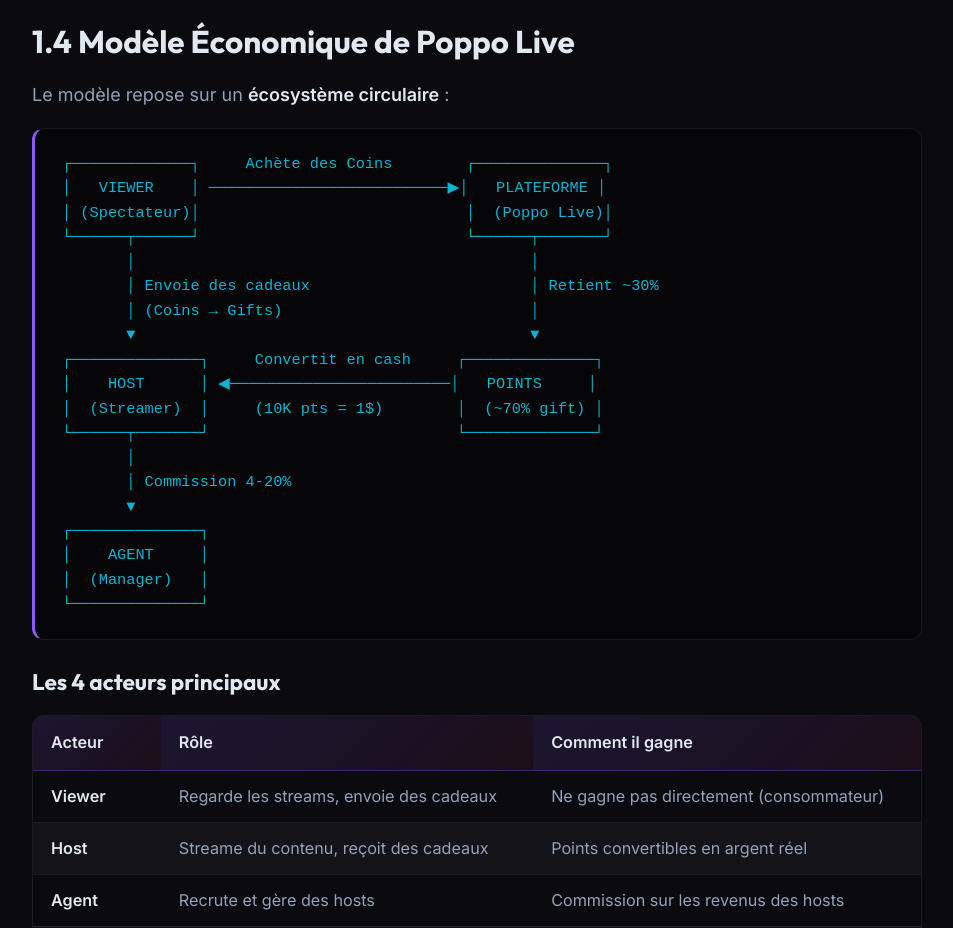
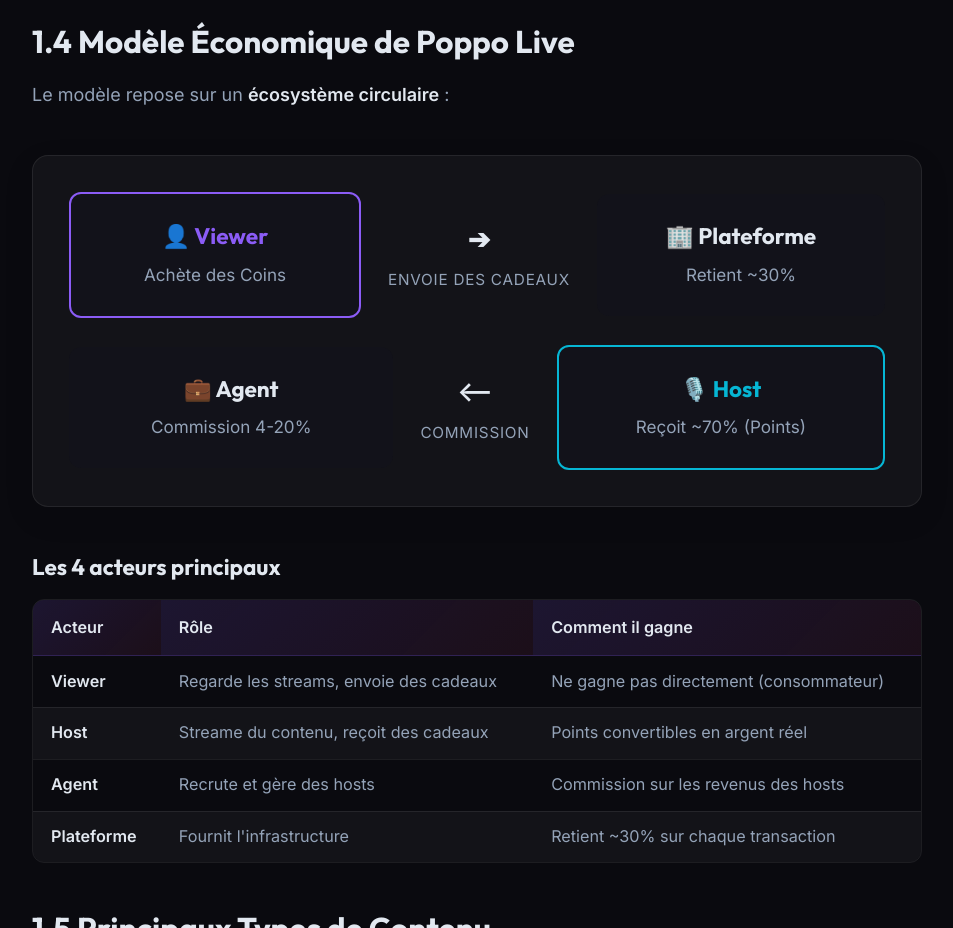
Before and after one commit to Niainarisoa01/poppo-live-guide-2026, a Next.js app: page /sections/introduction in a window 1280 px wide. Shown: the part 1660-2588 px from the top of the page, without its empty margins (313-1266 px from the left). Built offline with nearby package versions, Linux system fonts and the light colour scheme.

Commit message:
feat: replace ASCII diagram with responsive CSS eco-diagram

```diff
--- a/app/globals.css
+++ b/app/globals.css
@@ -697,6 +697,95 @@
   color: var(--accent-purple);
 }
 
+/* === ECO DIAGRAM === */
+.eco-diagram {
+  display: flex;
+  flex-direction: column;
+  gap: 1.5rem;
+  background: var(--bg-card);
+  padding: 2rem;
+  border-radius: var(--radius-lg);
+  border: 1px solid var(--border-subtle);
+  margin: 2.5rem 0;
+  box-shadow: 0 10px 30px rgba(0,0,0,0.1);
+}
+
+.eco-row {
+  display: flex;
+  flex-direction: column;
+  gap: 1rem;
+  align-items: center;
+}
+
+@media (min-width: 768px) {
+  .eco-row {
+    flex-direction: row;
+    justify-content: space-between;
+  }
+}
+
+.eco-card {
+  flex: 1;
+  width: 100%;
+  padding: 1.5rem;
+  background: var(--bg-secondary);
+  border-radius: var(--radius-md);
+  text-align: center;
+  position: relative;
+  transition: transform 0.3s ease;
+}
+
+.eco-card:hover {
+  transform: translateY(-5px);
+}
+
+.eco-card h3 {
+  margin: 0 0 0.5rem 0;
+  font-size: 1.25rem;
+}
+
+.eco-card p {
+  margin: 0;
+  font-size: 0.95rem;
+  color: var(--text-secondary);
+}
+
+.eco-card.viewer { border: 2px solid var(--accent-purple); }
+.eco-card.viewer h3 { color: var(--accent-purple); }
+
+.eco-card.platform { border: 2px solid var(--primary-main); }
+.eco-card.platform h3 { color: var(--primary-main); }
+
+.eco-card.host { border: 2px solid var(--accent-cyan); }
+.eco-card.host h3 { color: var(--accent-cyan); }
+
+.eco-card.agent { border: 2px solid var(--accent-pink); }
+.eco-card.agent h3 { color: var(--accent-pink); }
+
+.eco-arrow {
+  display: flex;
+  flex-direction: column;
+  align-items: center;
+  color: var(--text-secondary);
+  font-size: 1.5rem;
+  padding: 0.5rem;
+}
+
+.eco-arrow span {
+  font-size: 0.85rem;
+  text-transform: uppercase;
+  letter-spacing: 0.05em;
+  margin-top: 0.25rem;
+  white-space: nowrap;
+}
+
+@media (min-width: 768px) {
+  .eco-arrow.down {
+    transform: rotate(0deg); /* Or adjust if needed */
+  }
+}
+
+
 /* === RESPONSIVE === */
 @media (max-width: 900px) {
   .sidebar { transform: translateX(-100%); }
--- a/components/sections/Section01.tsx
+++ b/components/sections/Section01.tsx
@@ -46,27 +46,37 @@
 
       <h2>1.4 Modèle Économique de Poppo Live</h2>
       <p>Le modèle repose sur un <strong>écosystème circulaire</strong> :</p>
-      <CodeBlock>
-{`┌─────────────┐     Achète des Coins        ┌──────────────┐
-│   VIEWER    │ ──────────────────────────▶│   PLATEFORME │
-│ (Spectateur)│                             │  (Poppo Live)│
-└──────┬──────┘                             └──────┬───────┘
-       │                                           │
-       │ Envoie des cadeaux                        │ Retient ~30%
-       │ (Coins → Gifts)                           │
-       ▼                                           ▼
-┌──────────────┐     Convertit en cash     ┌──────────────┐
-│    HOST      │ ◀────────────────────────│   POINTS     │
-│  (Streamer)  │     (10K pts = 1$)        │  (~70% gift) │
-└──────┬───────┘                           └──────────────┘
-       │
-       │ Commission 4-20%
-       ▼
-┌──────────────┐
-│    AGENT     │
-│  (Manager)   │
-└──────────────┘`}
-      </CodeBlock>
+      <div className="eco-diagram">
+        <div className="eco-row">
+          <div className="eco-card viewer">
+            <h3>👤 Viewer</h3>
+            <p>Achète des Coins</p>
+          </div>
+          <div className="eco-arrow">
+            <strong>➔</strong>
+            <span>Envoie des cadeaux</span>
+          </div>
+          <div className="eco-card platform">
+            <h3>🏢 Plateforme</h3>
+            <p>Retient ~30%</p>
+          </div>
+        </div>
+
+        <div className="eco-row">
+          <div className="eco-card agent">
+            <h3>💼 Agent</h3>
+            <p>Commission 4-20%</p>
+          </div>
+          <div className="eco-arrow">
+            <strong>⟵</strong>
+            <span>Commission</span>
+          </div>
+          <div className="eco-card host">
+            <h3>🎙️ Host</h3>
+            <p>Reçoit ~70% (Points)</p>
+          </div>
+        </div>
+      </div>
 
       <h3>Les 4 acteurs principaux</h3>
       <TableBlock
```
